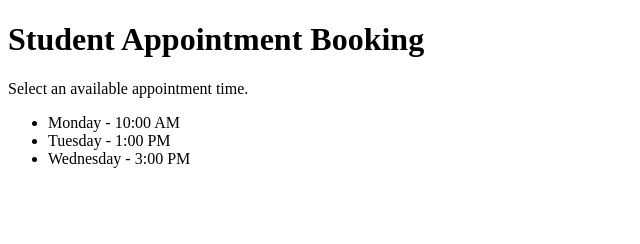
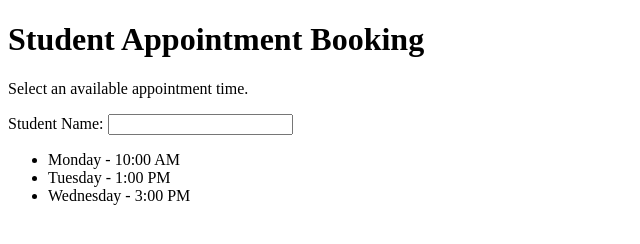
Before and after one commit to adhiman12/CP390-Appointment_Lab, a plain HTML site: page index.html in a window 1280 px wide. Shown: the whole page, without its empty margins (0-640 px from the left). Drawn offline with Linux system fonts and the light colour scheme.

Commit message:
Add student name field

```diff
--- a/index.html
+++ b/index.html
@@ -7,6 +7,9 @@
     <h1>Student Appointment Booking</h1>
     <p>Select an available appointment time.</p>
 
+<label for="studentName">Student Name:</label>
+<input type="text" id="studentName" name="studentName">
+
     <ul>
         <li>Monday - 10:00 AM</li>
         <li>Tuesday - 1:00 PM</li>
```
